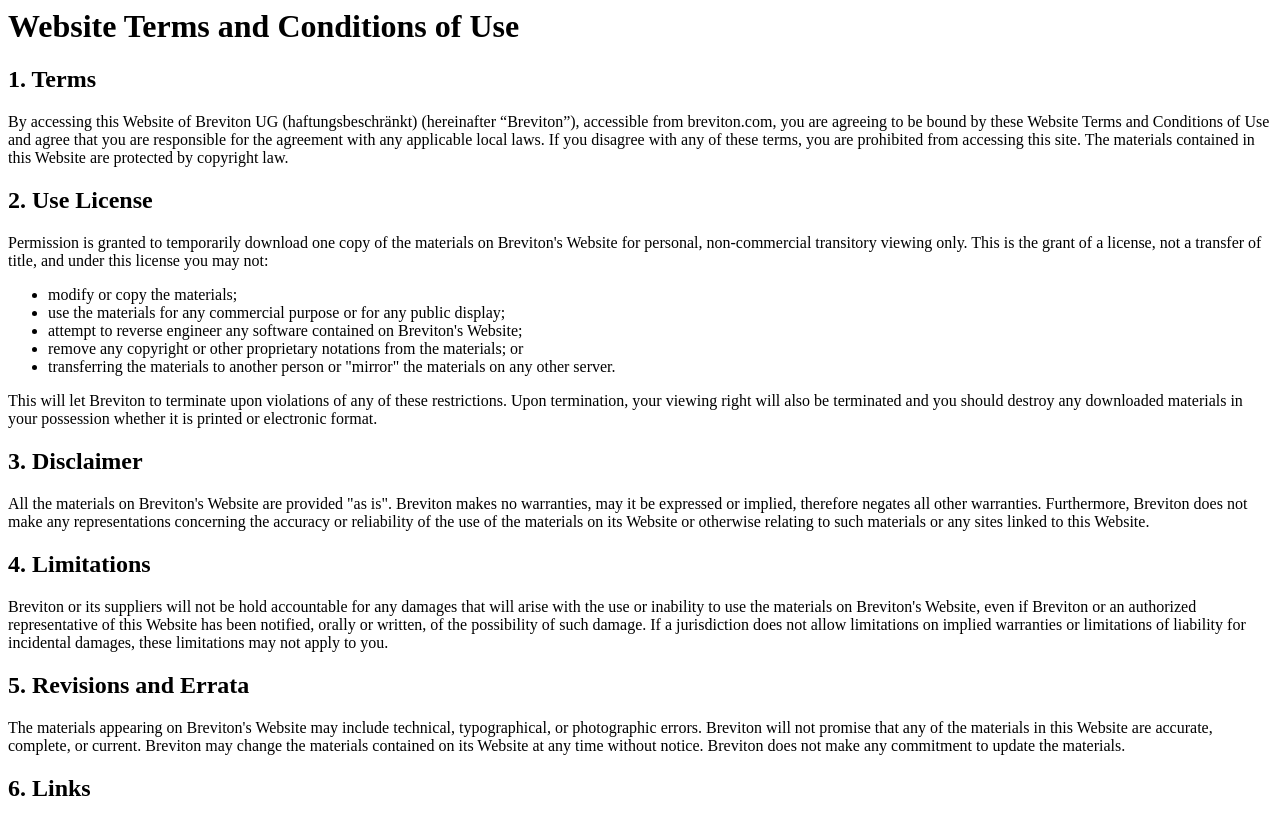
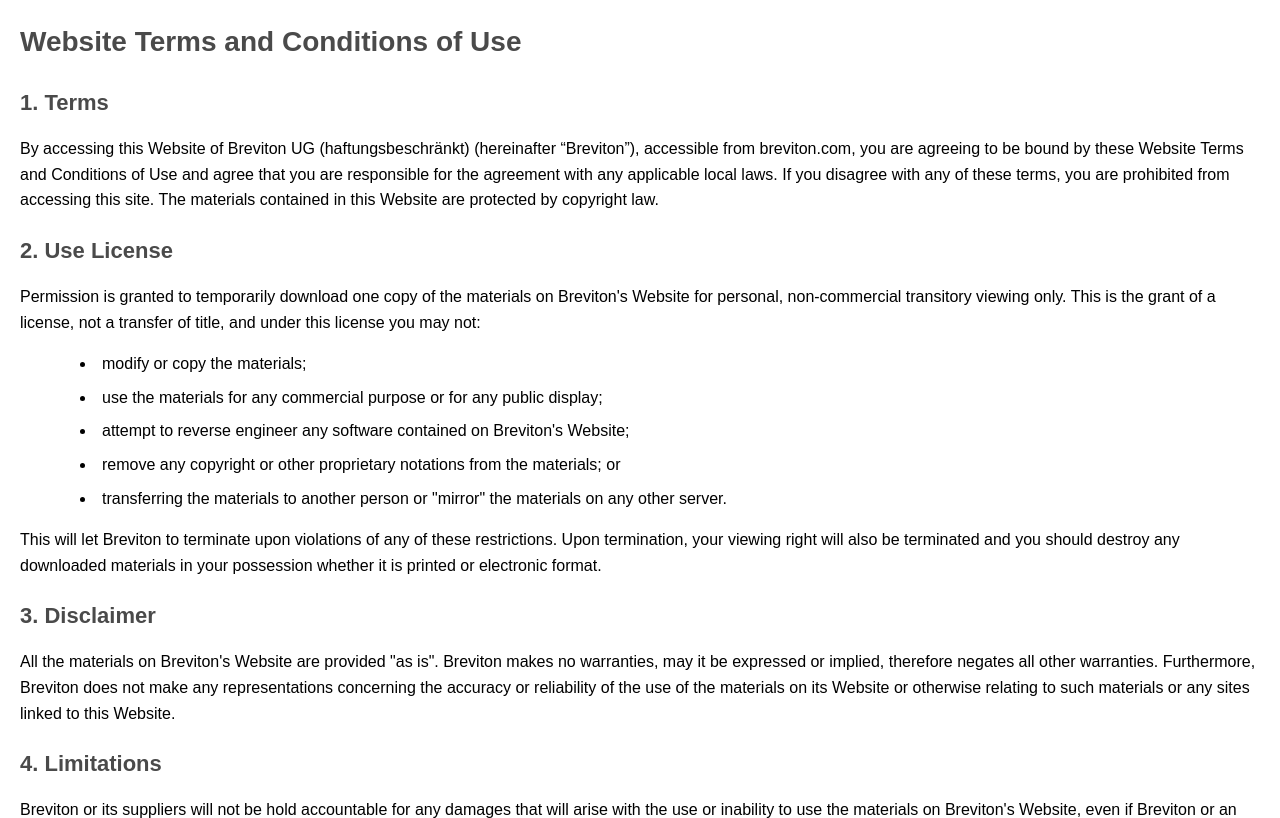
Before and after one commit to pageforbco/pageforbco.github.io, a plain HTML site: page tos.html in a window 1280 px wide. Shown: the top 818 px of the page. Drawn offline with Linux system fonts and the light colour scheme.

Commit message:
made uniform layout

```diff
--- a/tos.html
+++ b/tos.html
@@ -1,3 +1,36 @@
+
+<html lang="en">
+<head>
+    <meta charset="UTF-8">
+    <title>Privacy Policy</title>
+    <style>
+        body {
+            font-family: Arial, sans-serif;
+            line-height: 1.6;
+            margin: 20px;
+        }
+        h1, h2 {
+            color: #4a4a4a;
+        }
+        h1 {
+            font-size: 28px;
+            margin-bottom: 10px;
+        }
+        h2 {
+            font-size: 22px;
+            margin-top: 20px;
+            margin-bottom: 10px;
+        }
+        p, li {
+            margin-bottom: 8px;
+        }
+        ul {
+            list-style: disc inside;
+            margin-left: 20px;
+        }
+    </style>
+</head>
+
 <h1>Website Terms and Conditions of Use</h1>
 
 <h2>1. Terms</h2>
```
Also changed, not shown: imprint.html (added, +42 -0 lines), index.html (+2 -1 lines).
